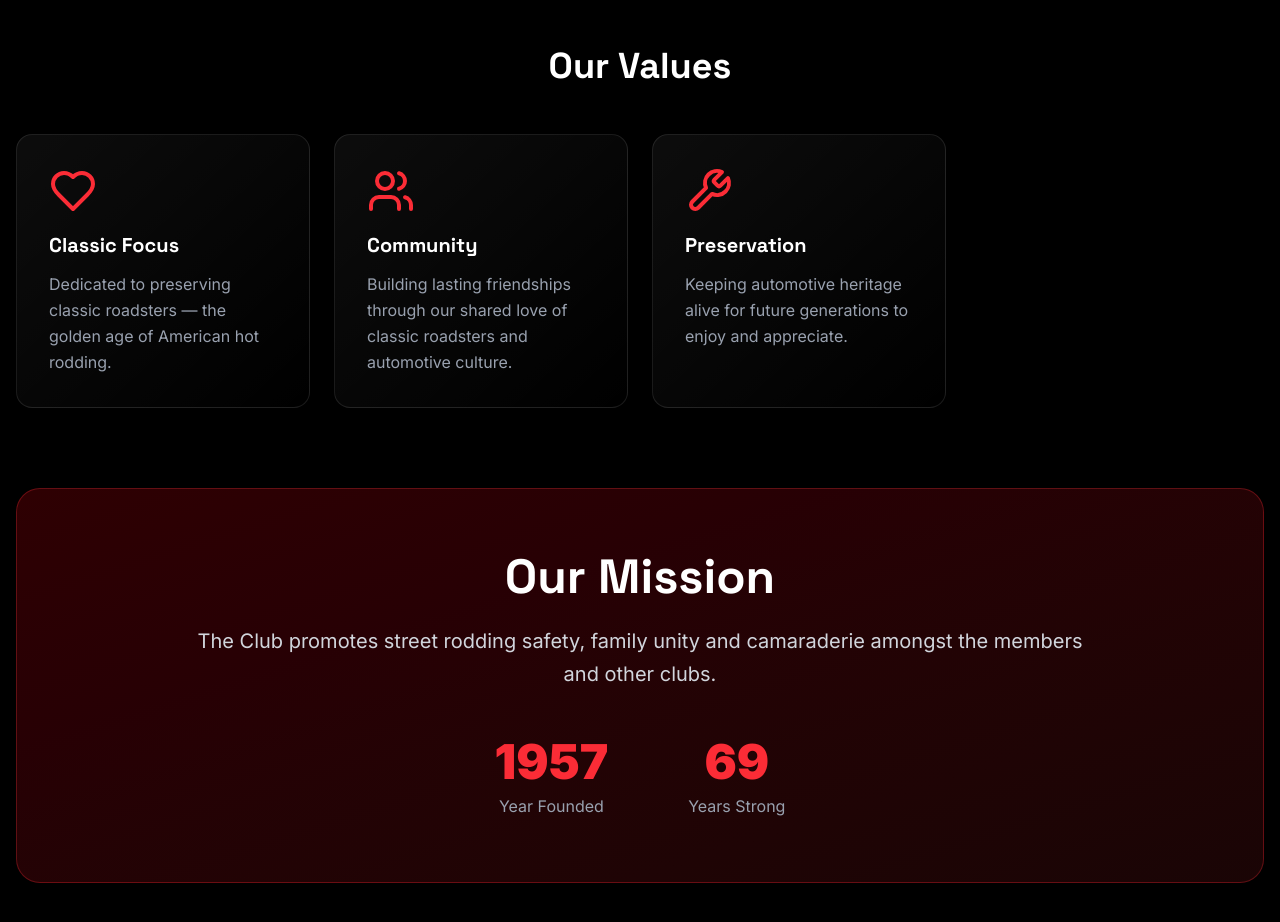
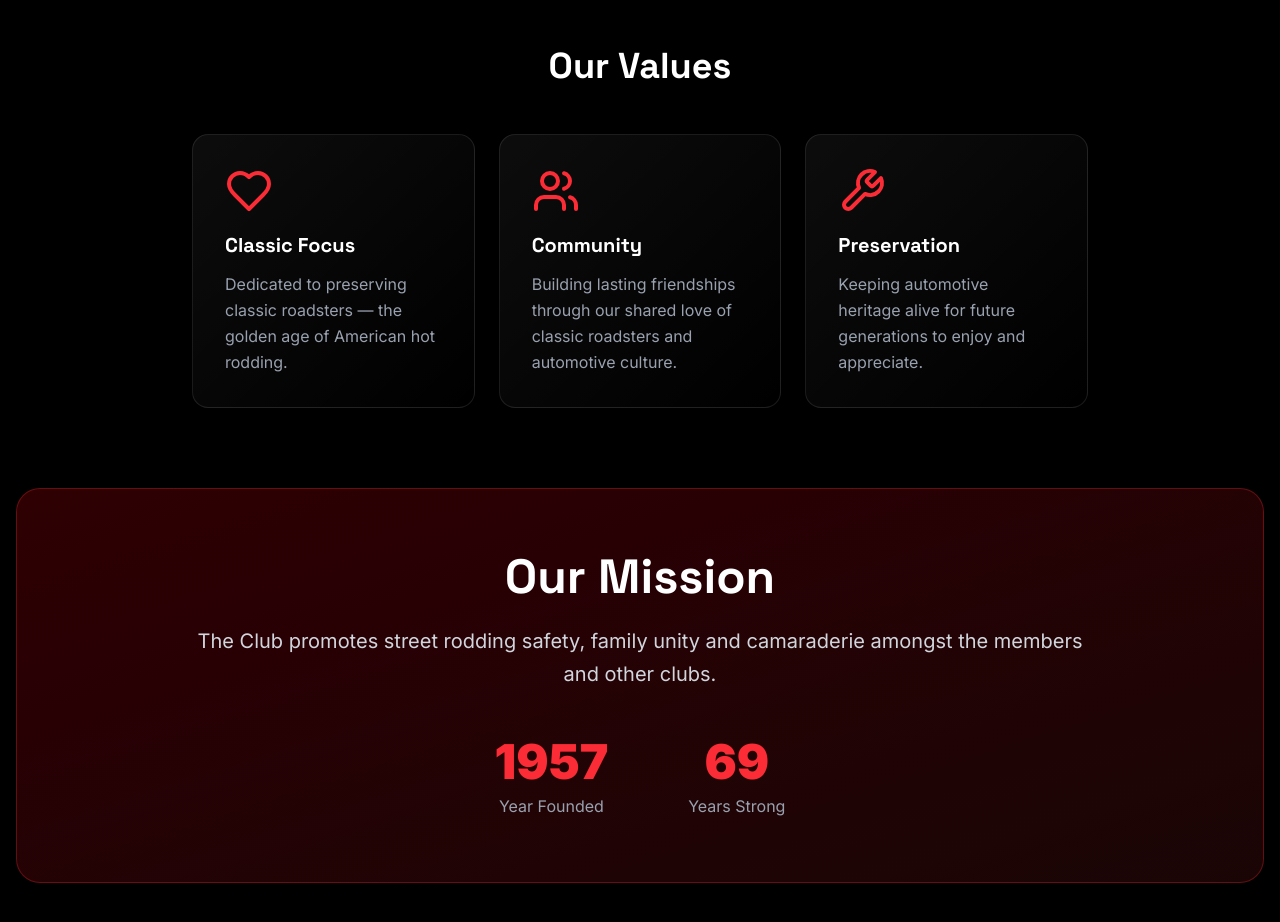
Before and after one commit to kadirgecit/laroadsters, a React (Vite) app: page /about in a window 1280 px wide. Shown: the part 1520-2442 px from the top of the page. Built offline with nearby package versions, Linux system fonts and the light colour scheme.

Commit message:
Center Our Values cards (3 columns)

```diff
--- a/src/app/pages/AboutUs.tsx
+++ b/src/app/pages/AboutUs.tsx
@@ -113,7 +113,7 @@
         {/* Values Grid */}
         <div className="about-section mb-20">
           <h2 className="text-4xl font-black text-white mb-12 text-center">Our Values</h2>
-          <div className="grid md:grid-cols-2 lg:grid-cols-4 gap-6">
+          <div className="grid md:grid-cols-3 gap-6 justify-center max-w-4xl mx-auto">
             {values.map((value, index) => (
               <div
                 key={index}
```
Also changed, not shown: 2 other files (tests, documents, lock files or other folders).
